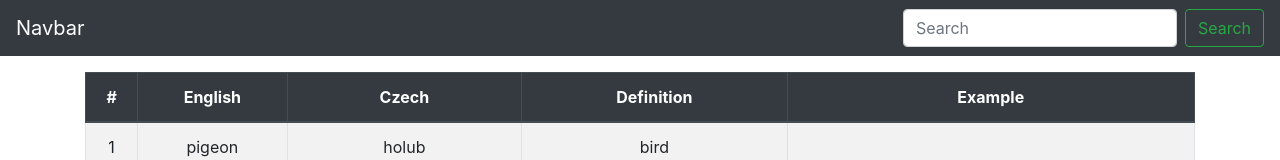
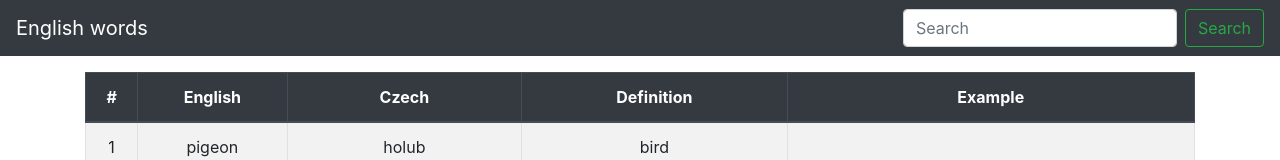
Before and after one commit to MartinPucan/en-list, a React (Create React App) app: page / in a window 1280 px wide. Shown: the top 160 px of the page. Built offline with nearby package versions, Linux system fonts and the light colour scheme.

Commit message:
remove header && table

```diff
--- a/src/FetchWords.js
+++ b/src/FetchWords.js
@@ -5,7 +5,7 @@ import Words from "./Words";
 const FetchWords = () => {
     return (
         <main className="container">
-            <Table striped bordered hover >
+            <Table striped bordered hover responsive>
                 <thead className="thead-dark rounded">
                 <tr>
                     <th>#</th>
@@ -18,7 +18,7 @@ const FetchWords = () => {
                 <tbody>
                 { Words.map((item, index) =>
                     <tr>
-                        <td>{index + 1}</td>
+                        <td key={index + 1}>{index + 1}</td>
                         <td>{item.english}</td>
                         <td>{item.czech}</td>
                         <td>{item.definition}</td>
--- a/src/Header.js
+++ b/src/Header.js
@@ -5,7 +5,7 @@ const Header = () => {
         <>
             <nav className="navbar navbar-expand-lg navbar-dark bg-dark d-flex justify-content-between mb-3">
                 <div>
-                    <a className="navbar-brand" href="#">Navbar</a>
+                    <a className="navbar-brand" href="/">English words</a>
                 </div>
                 <div>
                     <form className="form-inline my-2 my-lg-0">
```
